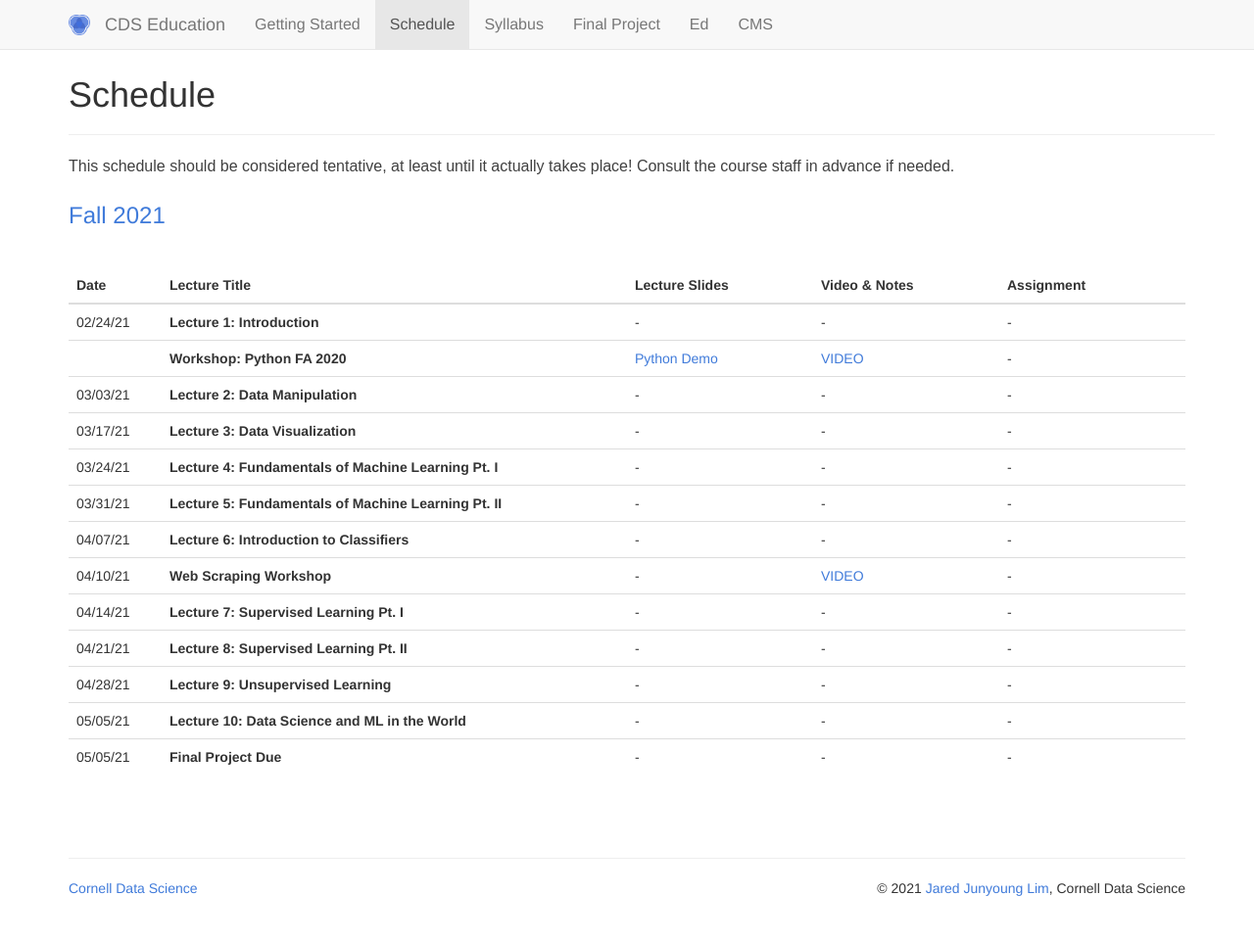
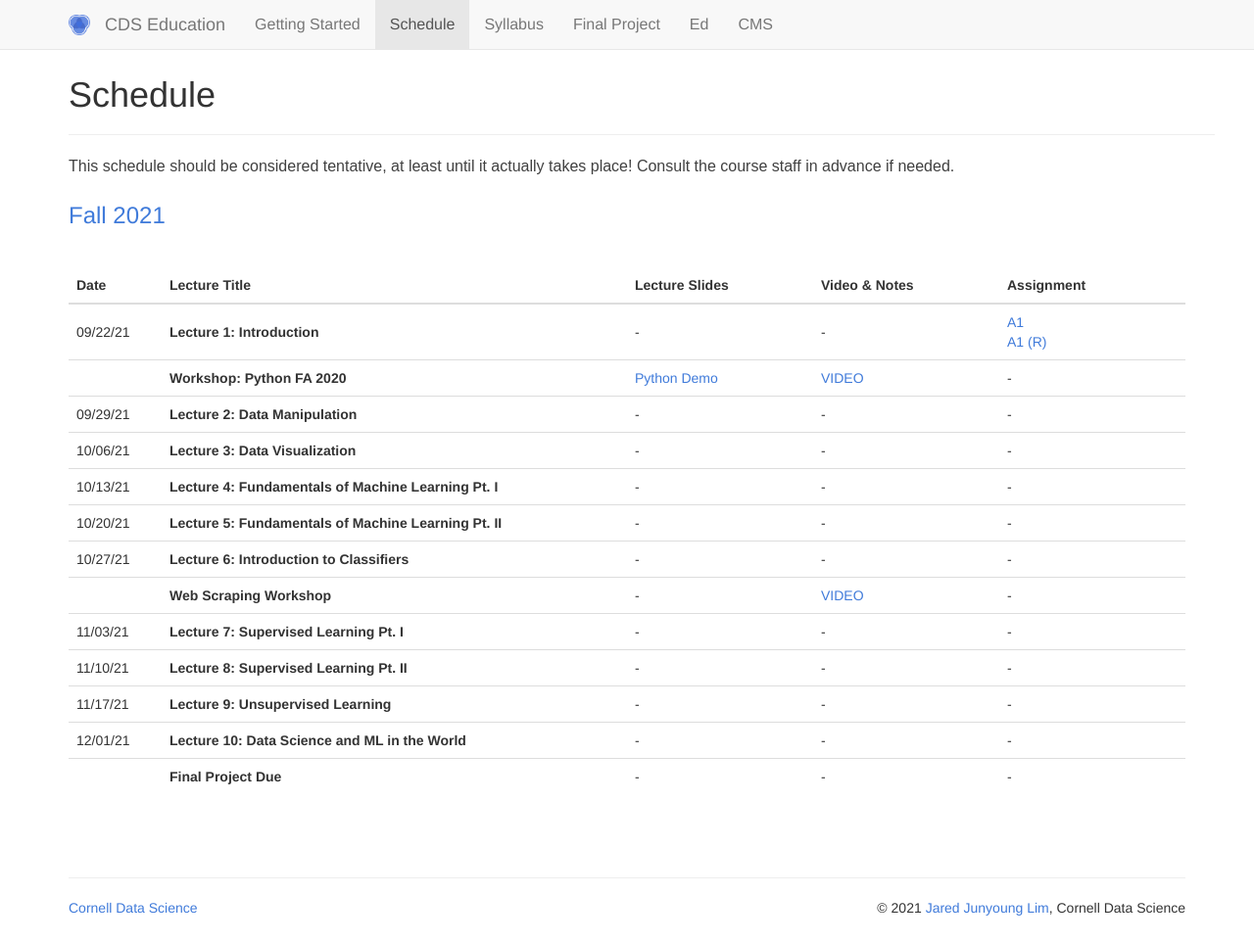
Before and after one commit to CornellDataScience/info1998, a Jekyll site: the page built from schedule.md, in a window 1280 px wide and 963 px high. Shown: the whole window at 98% size. Built offline with Jekyll 4.4.1, drawn with Linux system fonts in a browser that asks for light colours.

Commit message:
Added lecture 1 notebook and updated more dates

```diff
--- a/_data/schedules.yml
+++ b/_data/schedules.yml
@@ -1,17 +1,19 @@
 title: "Fall 2021"
 lectures:
   ######################################## Week 1 #########################################
-  - date: 2021-2-24
+  - date: 2021-9-22
     title: "Lecture 1: Introduction"
     # contents:
     #   - title: "SLIDES"
     #     link: "resources/SP21/slides/Lecture_1_Slides.pdf"
     # notes:
-    #    - title: "VIDEO"
+    #    - title: "Spring 2021 Video"
     #      link: "https://cornell.box.com/s/ln3wf8ozrg5morbpp1jjlfa3wqzc21lg"
-    # assignments:
-    #   - title: "A1"
-    #     link: "resources/SP21/assignments/release/lecture1_release.ipynb"
+    assignments:
+      - title: "A1"
+        link: "resources/FA21/assignments/release/Lecture 1 - Introduction_Release.ipynb"
+      - title: "A1 (R)"
+        link: ""
     #   - title: "A1 (solution)"
     #     link: "resources/SP21/assignments/solutions/lecture1_Solution.ipynb"
   - date:
@@ -26,7 +28,7 @@ lectures:
     #   - title: "Demo Preview"
     #     link: "https://nbviewer.jupyter.org/github/CornellDataScience/info1998/blob/master/resources/SP20/extra/Python_Workshop_Starter_Notebook.ipynb"
   ######################################## Week 2 #########################################
-  - date: 2021-03-03
+  - date: 2021-09-29
     title: "Lecture 2: Data Manipulation"
     # contents:
     #    - title: "SLIDES"
@@ -46,7 +48,7 @@ lectures:
     #    - title: "A2 (solution)"
     #      link: "resources/SP21/assignments/solutions/lecture2_solution.ipynb"
   ######################################## Week 3 #########################################
-  - date: 2021-03-17
+  - date: 2021-10-06
     title: "Lecture 3: Data Visualization"
     # contents:
     #    - title: "SLIDES"
@@ -77,7 +79,7 @@ lectures:
       # - title: "VIDEO"
       #   link: "https://cornell.box.com/s/my0um9x7l1qswnr14f33wt5zlqq4dy1x"
   ######################################## Week 4 #########################################
-  - date: 2021-03-24
+  - date: 2021-10-13
     title: "Lecture 4: Fundamentals of Machine Learning Pt. I"
     # contents:
     #   - title: "SLIDES"
@@ -97,7 +99,7 @@ lectures:
     #   - title: "A4 (solution)"
     #     link: "resources/SP21/assignments/solutions/lecture4_solution.ipynb"
   ######################################## Week 5 #########################################
-  - date: 2021-03-31
+  - date: 2021-10-20
     title: "Lecture 5: Fundamentals of Machine Learning Pt. II"
     # contents:
     #   - title: "SLIDES"
@@ -124,7 +126,7 @@ lectures:
   #     # - title: "Mid-semester Project"
   #     #   link: "resources/FA20/extra/MidSemester_Project.pdf"
   ######################################## Week 6 #########################################
-  - date: 2021-04-07
+  - date: 2021-10-27
     title: "Lecture 6: Introduction to Classifiers"
     # contents:
     #    - title: "SLIDES"
@@ -141,14 +143,14 @@ lectures:
     #      link: "resources/data/lecture6data.csv"
     #    - title: "A6 (solution)"
     #      link: "resources/SP21/assignments/solutions/lecture6_solution.ipynb"
-  - date: 2021-04-10
+  - date:
     title: "Web Scraping Workshop"
     notes:
        - title: "VIDEO"
          link: "https://cornell.box.com/s/4jxororzzs5nvzius1rtrhw0kljiu3co"
 
   ######################################## Week 7 #########################################
-  - date: 2021-04-14
+  - date: 2021-11-03
     title: "Lecture 7: Supervised Learning Pt. I"
     # contents:
     #    - title: "SLIDES"
@@ -164,7 +166,7 @@ lectures:
     #    - title: "A7 (data)"
         #  link: "resources/data/lecture7example.csv"
   ######################################## Week 8 #########################################
-  - date: 2021-04-21
+  - date: 2021-11-10
     title: "Lecture 8: Supervised Learning Pt. II"
     # contents:
     #   - title: "SLIDES"
@@ -180,7 +182,7 @@ lectures:
     #   - title: "A8 (data)"
     #     link: "resources/data/phone.csv"
   ######################################## Week 9 #########################################
-  - date: 2021-04-28
+  - date: 2021-11-17
     title: "Lecture 9: Unsupervised Learning"
     # contents:
     #   - title: "SLIDES"
@@ -196,7 +198,7 @@ lectures:
     #   - title: "A9 (data)"
     #     link: "resources/data/lecture9data.csv"
   ######################################## Week 10 #########################################
-  - date: 2021-05-05
+  - date: 2021-12-01
     title: "Lecture 10: Data Science and ML in the World"
   #   contents:
   #     - title: "LECTURE 10: SLIDES"
@@ -207,7 +209,7 @@ lectures:
   #     - title: "Final Project"
   #       link: "resources/SP20/assignments/release/Final_Project.pdf"
   ############################ Final Project #######################################
-  - date: 2021-05-05
+  - date:
     title: "Final Project Due"
     # assignments:
     #    - title: "Final Project"
--- a/_includes/core/title.html
+++ b/_includes/core/title.html
@@ -28,10 +28,10 @@
       <div class="col-xs-7 col-sm-6 col-md-6 col-lg-6">
         <p>
           Office Hours: Location TBD<br />
-            Emily Weed: TBD<br />
+            Emily Weed: Tuesdays 11am - 12pm<br />
             Jerry Sun: TBD<br />
-            Sam Cobado: Tuesdays 5:30-6:30 pm EST<br />
-            Kevin Jiang: Mondays 4-5 pm EST<br />
+            Sam Cobado: Tuesdays 5:30-6:30 pm <br />
+            Kevin Jiang: Mondays 4-5 pm <br />
 
           <!-- <b>Show up on February 12th to Enroll!</b><br/>
        <b>Fill out the <a href=" https://tiny.cc/info1998_sp20">Google Form</a> by February 14th</b>.-->
```
Also changed, not shown: 3 other files.
